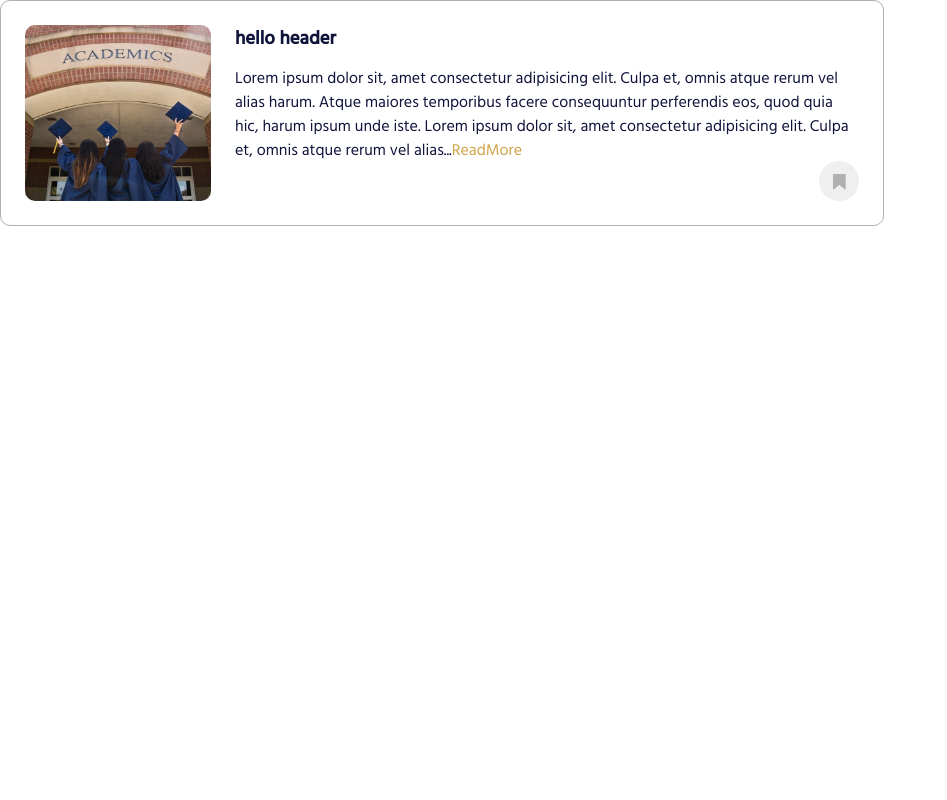
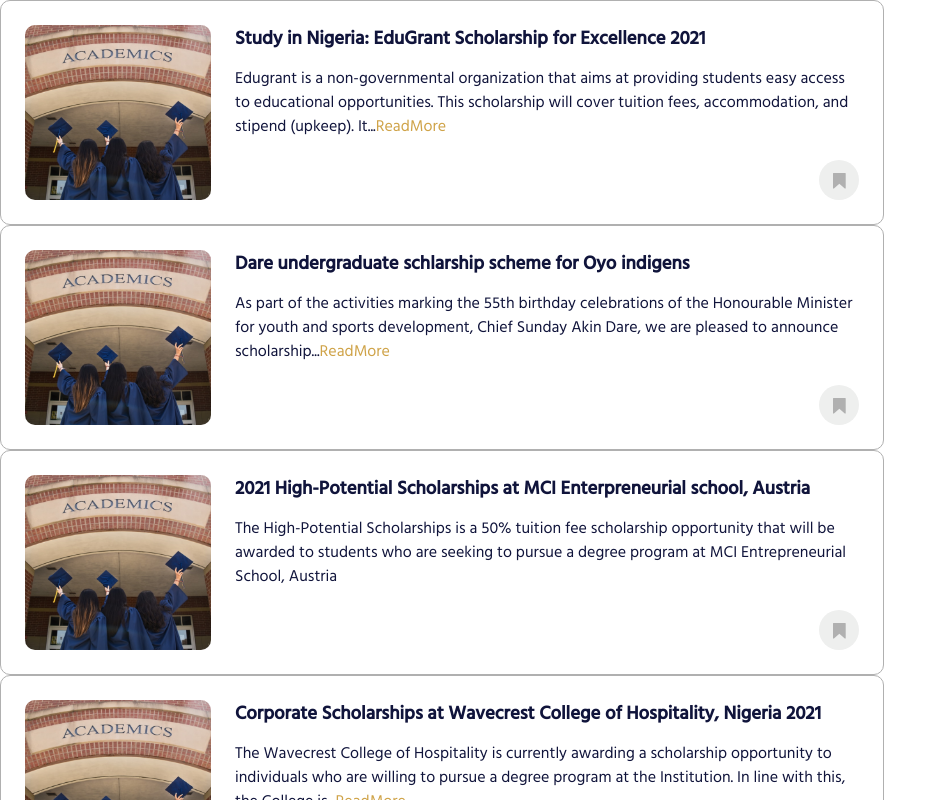
Before and after one commit to CDiala/school-finder, a React (Create React App) app in the folder client/: page / in a window 1280 px wide. Shown: the top 800 px of the page, without its empty margins (0-947 px from the left). Built offline with nearby package versions, Linux system fonts and the light colour scheme.

Commit message:
Created a controller for the xl-card component.

```diff
--- a/client/src/App.js
+++ b/client/src/App.js
@@ -4,12 +4,13 @@
 import ExtraLargeCard from "./components/shared/ExtraLargeCard/ExtraLargeCard";
 import Bookmark from "./components/shared/Bookmark/Bookmark";
 import ReadMore from "./components/shared/ReadMore/ReadMore";
+import { XLCardController } from "./utils/xlCardController";
 
 function App() {
   return (
     <>
       <Router>
-        <ExtraLargeCard
+        {/* <ExtraLargeCard
           src={graduation}
           alt={"template"}
           header="hello header"
@@ -17,7 +18,8 @@
           charLength={300}
           readMore={<ReadMore path={"./"} />}
           bookmark={<Bookmark />}
-        />
+        /> */}
+        <XLCardController />
       </Router>
     </>
   );
--- /dev/null
+++ b/client/src/utils/xlCardController.js
@@ -0,0 +1,27 @@
+import { xlCardData } from "../data/cardData";
+import graduation from "../images/graduation.png";
+import ExtraLargeCard from "../components/shared/ExtraLargeCard/ExtraLargeCard";
+import Bookmark from "../components/shared/Bookmark/Bookmark";
+import ReadMore from "../components/shared/ReadMore/ReadMore";
+
+export const XLCardController = () => {
+  return (
+    <>
+      {xlCardData.map((item, index) => {
+        return (
+          <ExtraLargeCard
+            key={index}
+            src={graduation}
+            alt={"template"}
+            header={item.header}
+            body={item.body}
+            charLength={200}
+            readMore={<ReadMore path={"./"} />}
+            bookmark={<Bookmark />}
+          />
+        );
+      })}
+      ;
+    </>
+  );
+};
```
